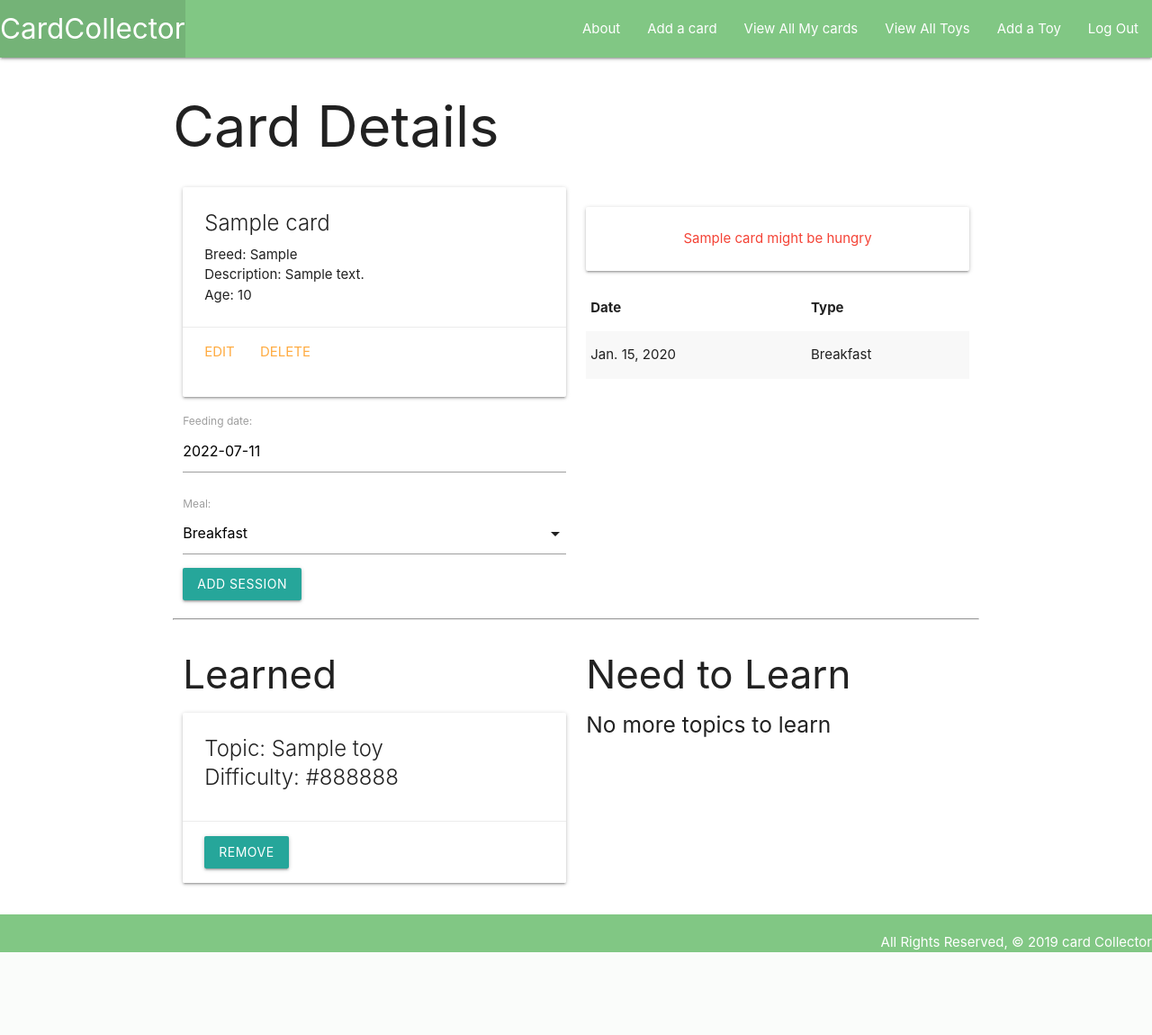
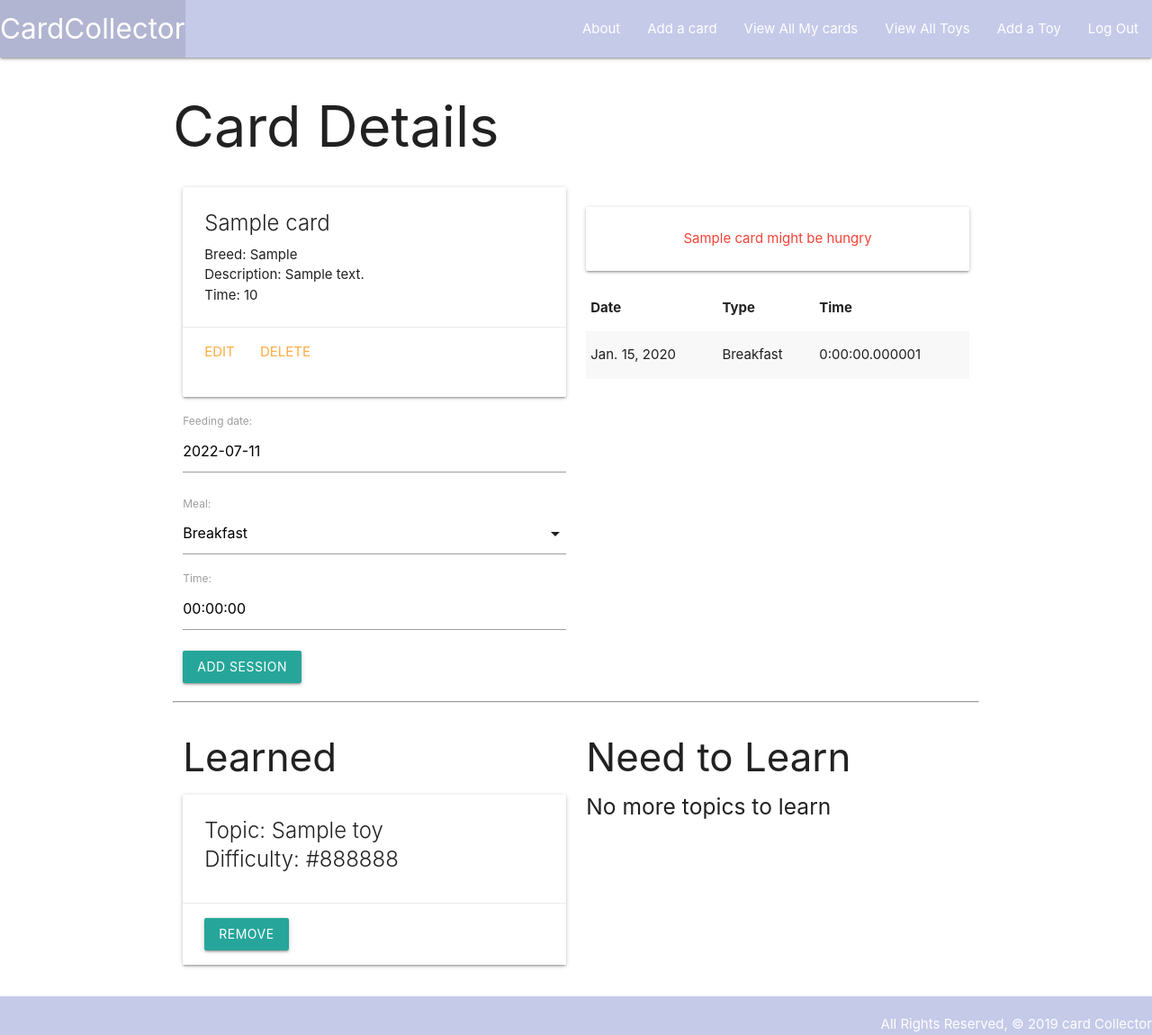
Before and after one commit to yayakix/study-habit-tracker, a Django app: page /cards/1/ in a window 1280 px wide. Shown: the whole page at 90% size. Before the commit the page ends 1058 px from the top, so only its background shows below. Run offline with Django 4.2, Linux system fonts and the light colour scheme; a user stored in the database is signed in; tables that the repository leaves empty hold one stand-in row (values such as "Sample post").

Commit message:
styling headers

```diff
--- a/studytracker/main_app/forms.py
+++ b/studytracker/main_app/forms.py
@@ -5,4 +5,4 @@ from .models import Feeding
 class FeedingForm(ModelForm):
   class Meta:
     model = Feeding
-    fields = ['date', 'meal']
+    fields = ['date', 'meal', 'time']
--- a/studytracker/main_app/templates/base.html
+++ b/studytracker/main_app/templates/base.html
@@ -24,7 +24,7 @@
   <body>
     <header class="navbar-fixed">
       <nav>
-        <div class="nav-wrapper green lighten-2">
+        <div class="nav-wrapper indigo lighten-4">
           <ul>
             <li>
               <a href="/" class="left brand-logo"> CardCollector</a>
@@ -47,7 +47,7 @@
       </nav>
     </header>
     <main class="container">{% block content %} {% endblock %}</main>
-    <footer class="page-footer green lighten-2">
+    <footer class="page-footer indigo lighten-4">
       <div class="right">All Rights Reserved, © 2019 card Collector</div>
     </footer>
   </body>
--- a/studytracker/main_app/templates/cards/detail.html
+++ b/studytracker/main_app/templates/cards/detail.html
@@ -9,11 +9,9 @@
         <span class="card-title">{{ card.name }}</span>
         <p>Breed: {{ card.breed }}</p>
         <p>Description: {{ card.description }}</p>
-        {% if card.age > 0 %}
-        <p>Age: {{ card.age }}</p>
-        {% else %}
-        <p>Age: Kitten</p>
-        {% endif %}
+
+        <p>Time: {{ card.age }}</p>
+
       </div>
       <div class="card-action">
         <a href="{% url 'cards_update' card.id %}">Edit</a>
@@ -49,6 +47,7 @@
         <tr>
           <th>Date</th>
           <th>Type</th>
+           <th>Time</th>
         </tr>
       </thead>
       <tbody>
@@ -56,6 +55,7 @@
         <tr>
           <td>{{feeding.date}}</td>
           <td>{{feeding.get_meal_display}}</td>
+          <td>{{feeding.time}}</td>
         </tr>
         {% endfor %}
       </tbody>
@@ -120,6 +120,11 @@
 
     var selectEl = document.getElementById("id_meal");
     M.FormSelect.init(selectEl);
+// add time
+    //   var timeeEl = document.getElementById("id_time");
+    // M.Timepicker.init(timeeEl, {
+    //   defaultTime: 'now',
+    // });
   </script>
   {% endblock %}
 
--- a/studytracker/main_app/templates/cards/index.html
+++ b/studytracker/main_app/templates/cards/index.html
@@ -13,7 +13,7 @@
      <span class="card-title">{{ card.name }}</span>
     <p>Breed: {{ card.breed }}</p>
     <p>Description: {{ card.description }}</p>
-    <p>Age: {{ card.age }}</p>
+    <p>Time: {{ card.age }}</p>
   </div>
       <div class="col s6"><img src={{ card.image }}></div>
     </div>
```
